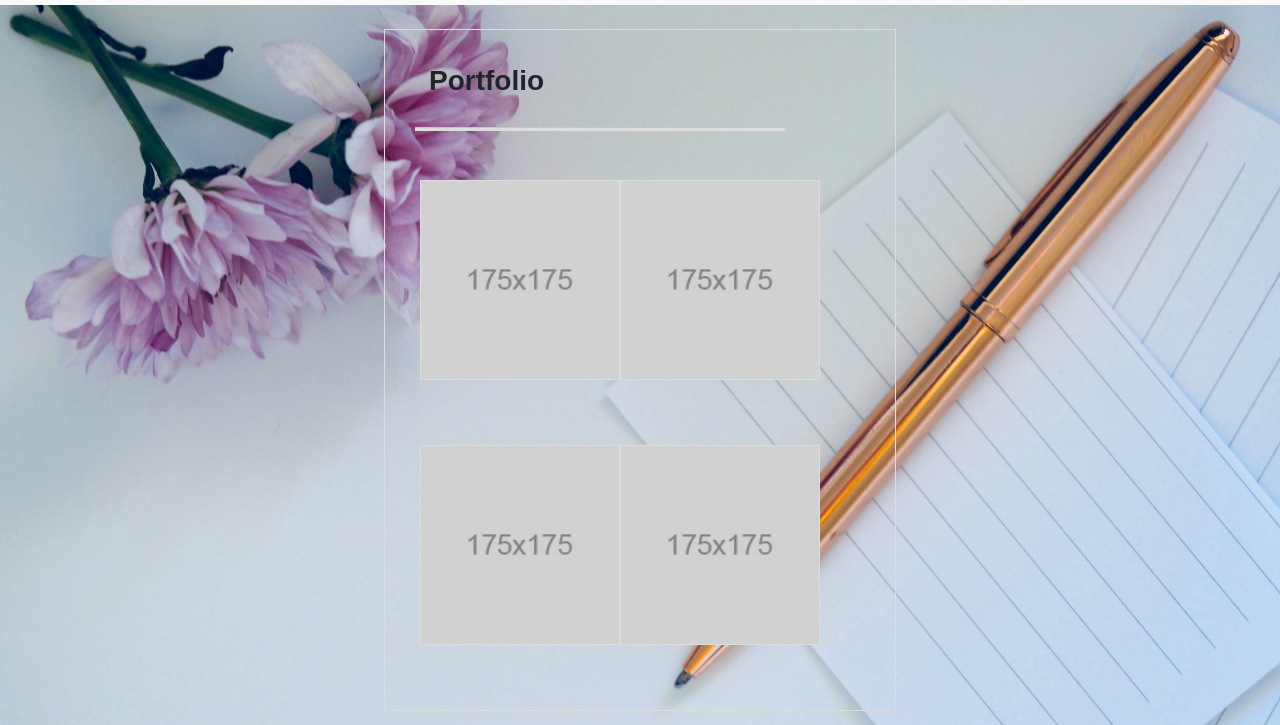
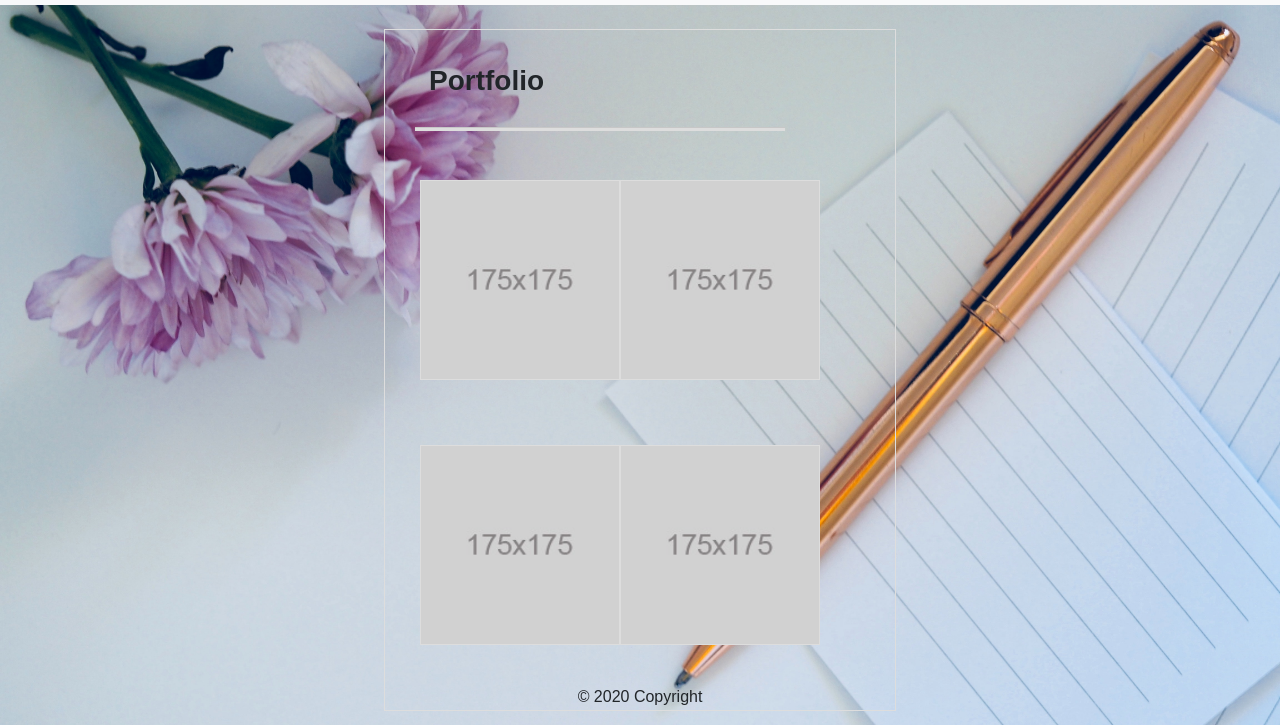
Before and after one commit to mariariofrio/Portfolio, a plain HTML site: page portfolio.html in a window 1280 px wide. Shown: the part 75-800 px from the top of the page. Drawn offline with nearby package versions, Linux system fonts and the light colour scheme.

Commit message:
current work

```diff
--- a/portfolio.html
+++ b/portfolio.html
@@ -51,6 +51,15 @@
           </div>
         </div>
     </div>
+    <footer class="page-footer font-small blue fixed-bottom">
+
+      <!-- Copyright -->
+      <div class="footer-copyright text-center py-3">© 2020 Copyright
+
+      </div>
+      <!-- Copyright -->
+
+   </footer>
 
 </body>
 </html>
```
Also changed, not shown: contact.html (+10 -0 lines), index.html (+1 -4 lines).
